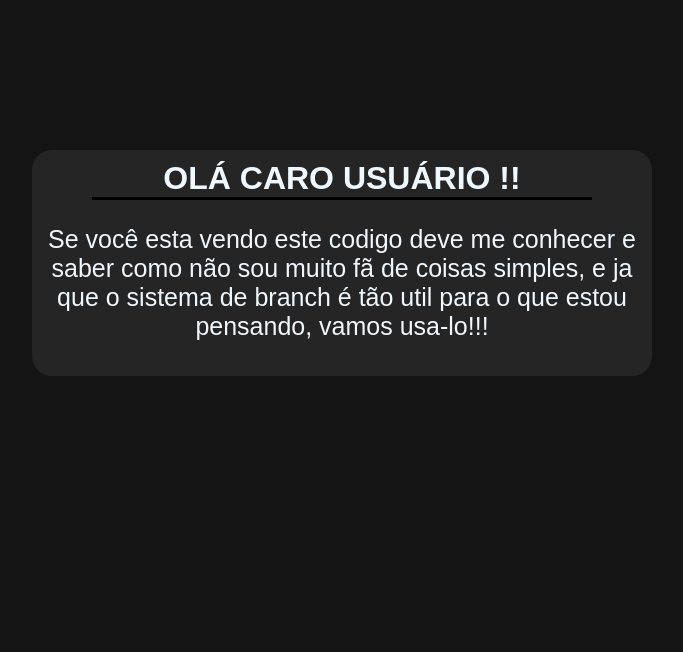
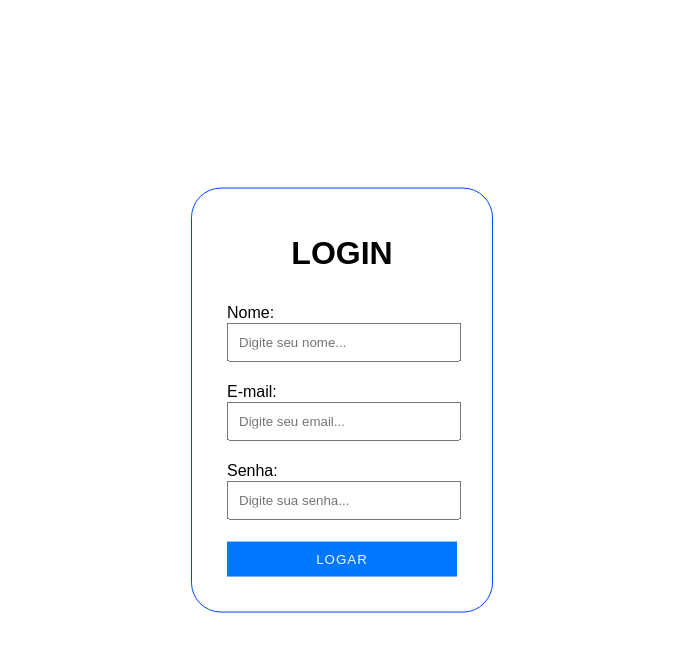
Before and after one commit to NickFodos/login, a plain HTML site: page index.html in a window 1280 px wide. Shown: the whole page, without its empty margins (298-981 px from the left). Drawn offline with Linux system fonts and the light colour scheme.

Commit message:
Primeiro commit do LOGIN !!

```diff
--- a/index.html
+++ b/index.html
@@ -1,15 +1,34 @@
 <!DOCTYPE html>
 <html lang="en">
+
 <head>
     <meta charset="UTF-8">
     <meta name="viewport" content="width=device-width, initial-scale=1.0">
     <title>Document</title>
     <link rel="stylesheet" href="style.css">
 </head>
+
 <body>
-        <div>
-        <h1>OLÁ CARO USUÁRIO !!</h1>
-        <p>Se você esta vendo este codigo deve me conhecer e saber como não sou muito fã de coisas simples, e ja que o sistema de branch é tão util para o que estou pensando, vamos usa-lo!!!</p>
-        </div>
+    <form>
+        <h1>LOGIN</h1>
+        <main>
+            <label>
+                <span>Nome:</span>
+                <input type="text" placeholder="Digite seu nome...">
+            </label>
+            <label>
+                <span>E-mail:</span>
+                <input type="email" placeholder="Digite seu email...">
+            </label>
+            <label>
+                <span>Senha:</span>
+                <input type="password" placeholder="Digite sua senha...">
+            </label>
+            <label>
+                <button>logar</button>
+            </label>
+        </main>
+    </form>
 </body>
+
 </html>
--- a/style.css
+++ b/style.css
@@ -1,35 +1,41 @@
 body {
     margin: 0;
     padding: 0;
+    background-color: rgb(255, 255, 255);
     font-family: Arial, Helvetica, sans-serif;
-    display: flex;
-    flex-direction: column;
-    align-items: center;
-    background-color: rgb(20, 20, 20);
+}
+
+form {
+    position: fixed;
+    padding: 25px;
+    border-radius: 30px;
+    top: 50%;
+    left: 50%;
+    border: 1px solid rgb(0, 68, 255);
+    transform: translate(-50%, -50%);
+}
+
+form h1 {
+    text-align: center;
+}
+
+input,
+label,
+button {
+    padding: 10px;
+    margin-right: 20px;
+    margin-top: 1px;
+    width: 210px;
+    display: block;
+    outline: none;
+
+}
+
+button {
+    width: 230px;
+    text-transform: uppercase;
+    letter-spacing: 1px;
+    border: none;
+    background-color: rgb(0, 119, 255);
     color: aliceblue;
 }
-
-div {
-
-    display: flex;
-    flex-direction: column;
-    align-items: center;
-    text-align: center;
-    border-radius: 20px;
-    margin: 20px;
-    margin-top: 150px;
-    width: 600px;
-    padding: 10px;
-    background-color: rgb(37, 37, 37);
-}
-
-h1 {
-    border-bottom: 3px solid black;
-    width: 500px;
-    padding: 0;
-    margin: 0;
-}
-
-p {
-    font-size: 25px;
-}
```
Also changed, not shown: 1 other file.
